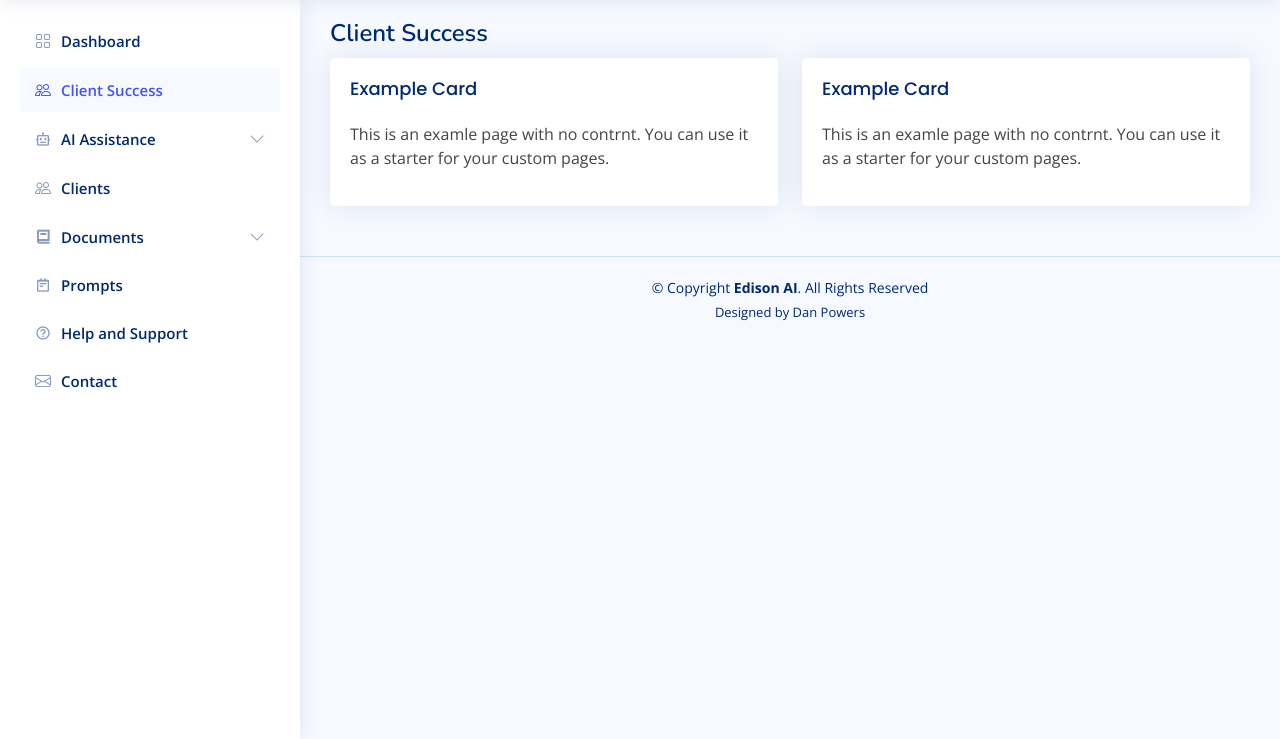
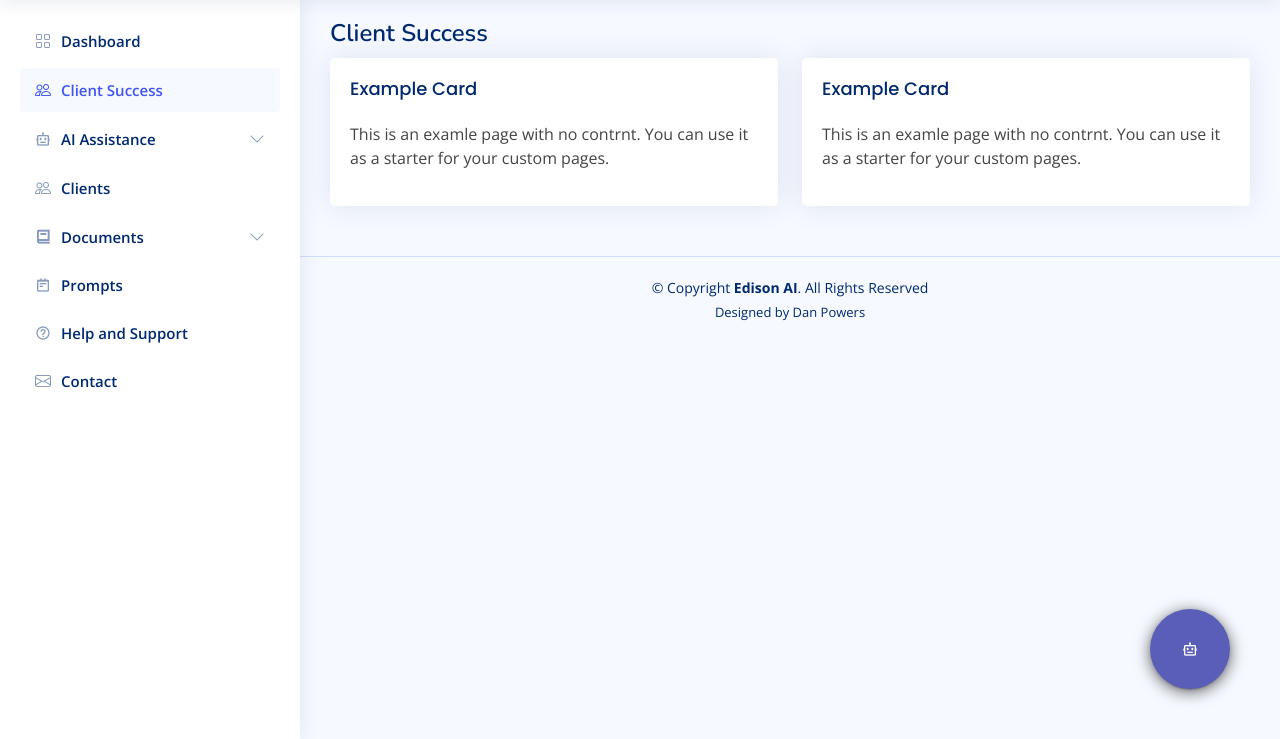
Before and after one commit to NazarKhlopeniuk/accelerated-banking, a Django app: page /ai in a window 1280 px wide. Shown: the part 61-800 px from the top of the page. Run offline with Django 4.2, Linux system fonts and the light colour scheme; the visitor is signed in with stand-in values (Sample User, id 1); some libraries are stand-ins or nearby versions.

Commit message:
updated chatbot

```diff
--- a/pdfchat/templates/ai.html
+++ b/pdfchat/templates/ai.html
@@ -29,6 +29,11 @@
       </div>
     </div>
   </section>
+  <div id="chat-circle" class="btn btn-raised">
+    <div id="chat-overlay"></div>
+    <i class="bx bx-bot"></i>
+</div>
+
 <div class="chat-box">
 <div class="chat-box-header">
   ChatBot
```
Lines whose indentation alone changed are shown as unchanged.
